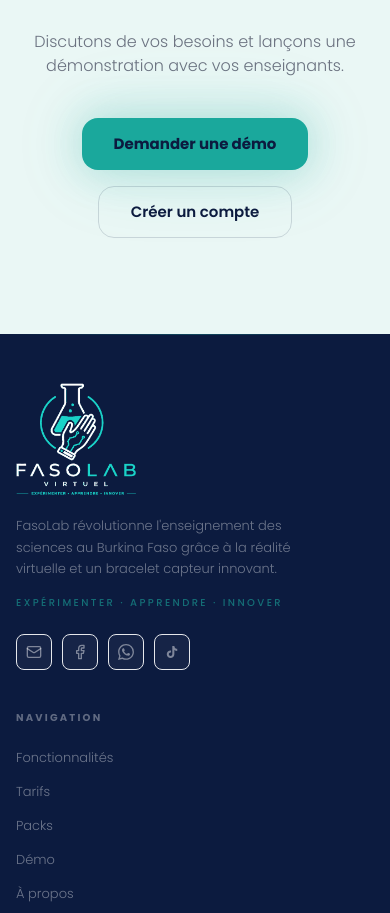
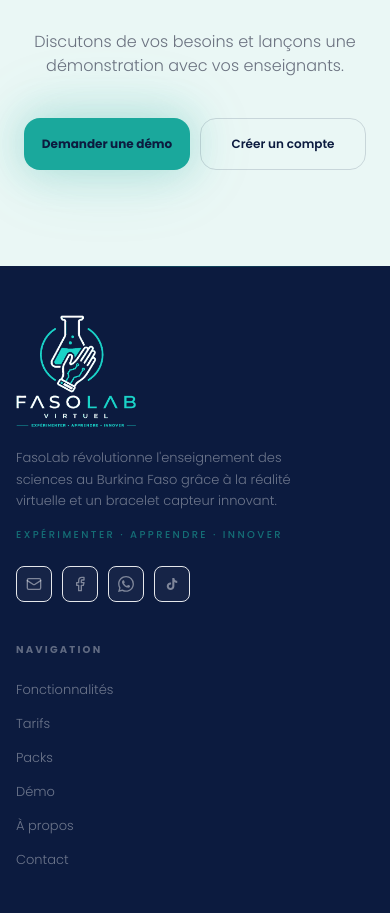
Before and after one commit to Rasmata12/fasolab, a Next.js app: page / in a window 390 px wide. Shown: the part 2228-3141 px from the top of the page. Built offline with nearby package versions, Linux system fonts and the light colour scheme.

Commit message:
Align responsive home CTAs

```diff
--- a/app/page.tsx
+++ b/app/page.tsx
@@ -99,16 +99,16 @@ export default function HomePage() {
           <p className="text-[16px] text-gray-500 font-light mb-10 max-w-xl mx-auto">
             Discutons de vos besoins et lançons une démonstration avec vos enseignants.
           </p>
-          <div className="flex flex-col sm:flex-row items-center justify-center gap-4">
+          <div className="grid grid-cols-2 gap-2.5 sm:flex sm:flex-row items-center justify-center sm:gap-4 w-full max-w-xl mx-auto">
             <Link
               href="/demo"
-              className="inline-flex items-center justify-center gap-2 h-[52px] px-8 bg-primary hover:bg-primary-dark text-navy text-[15px] font-bold rounded-2xl transition-all duration-200 teal-glow hover:scale-[1.03]"
+              className="inline-flex w-full items-center justify-center gap-1.5 h-[52px] px-2 sm:px-8 bg-primary hover:bg-primary-dark text-navy text-[12px] sm:text-[15px] font-bold rounded-2xl transition-all duration-200 teal-glow hover:scale-[1.03] whitespace-nowrap"
             >
               Demander une démo
             </Link>
             <Link
               href="/signup"
-              className="inline-flex items-center justify-center gap-2 h-[52px] px-8 border border-navy/15 text-navy text-[15px] font-semibold rounded-2xl hover:bg-navy/5 transition-all duration-200"
+              className="inline-flex w-full items-center justify-center gap-1.5 h-[52px] px-2 sm:px-8 border border-navy/15 text-navy text-[12px] sm:text-[15px] font-semibold rounded-2xl hover:bg-navy/5 transition-all duration-200 whitespace-nowrap"
             >
               Créer un compte
             </Link>
```
